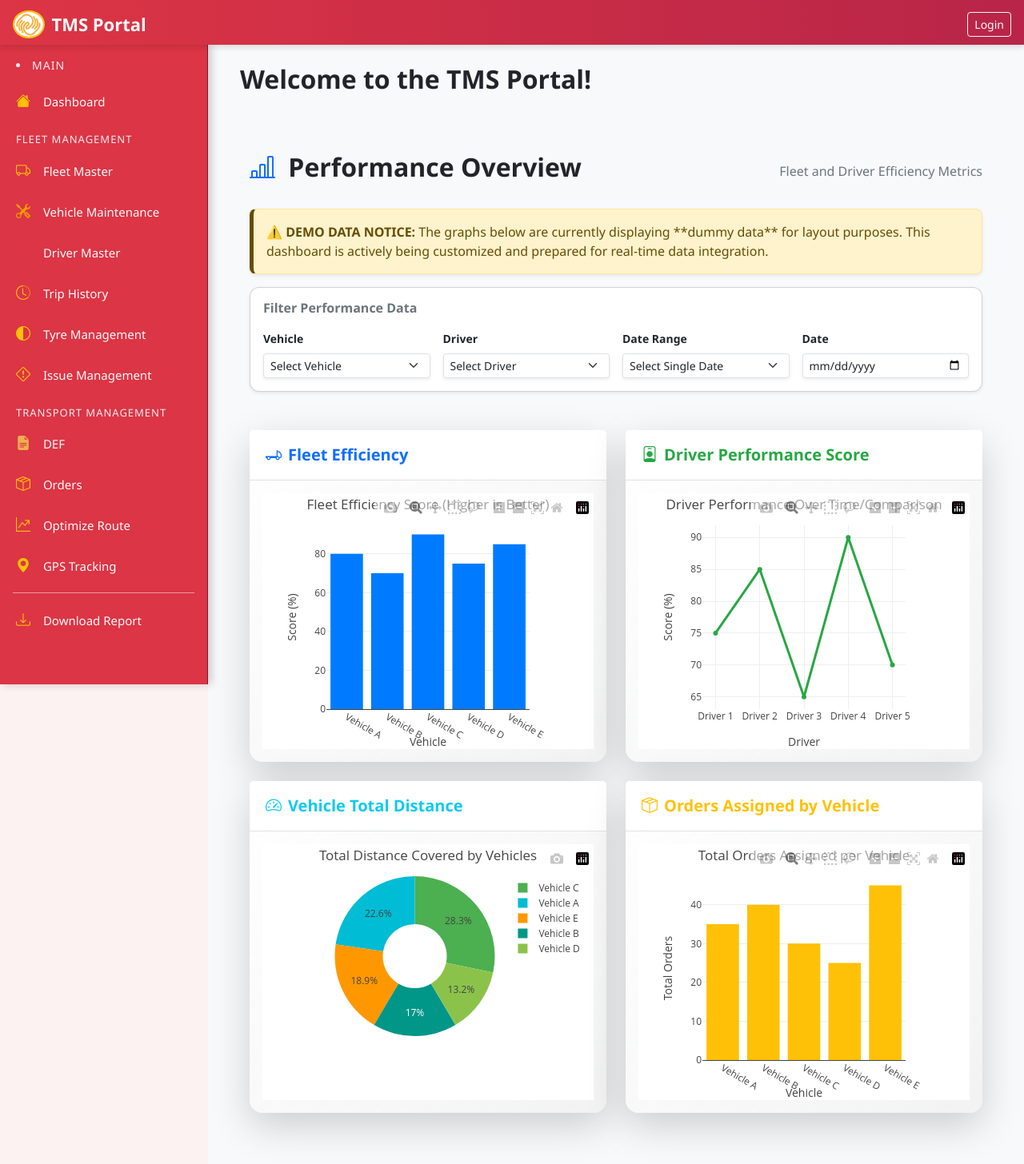
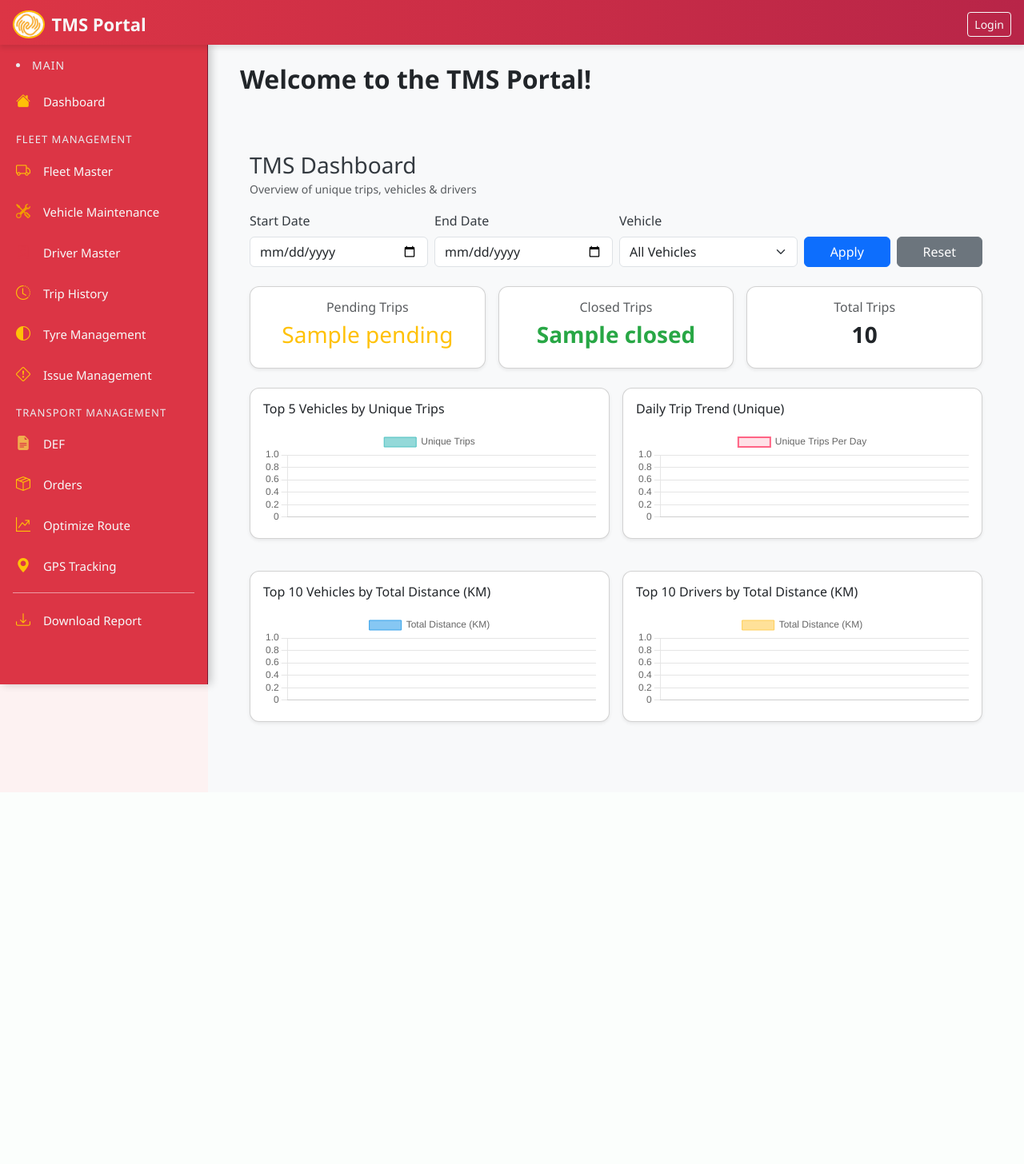
Before and after one commit to ashish86git/ashi-tms, a Flask app: template templates/dashboard.html in a window 1280 px wide. Shown: the whole page at 80% size. After the commit the page ends 905 px from the top, so only its background shows below. Run offline with Flask 3, Linux system fonts and the light colour scheme; the template is opened without the code that fills it: most values are stand-ins (such as "Sample title", 1, 10 or a date in 2020); some libraries are stand-ins or nearby versions.

Commit message:
Add files via upload

```diff
--- a/templates/dashboard.html
+++ b/templates/dashboard.html
@@ -1,193 +1,199 @@
-{% extends 'layout.html' %}
+{% extends "layout.html" %}
+{% block content %}
 
-{% block content %}
-<div class="container-fluid py-4">
+<div class="container py-4">
 
-    <div class="d-flex justify-content-between align-items-center mb-4 flex-wrap gap-3">
-        <h2 class="fw-bolder text-dark"><i class="bi bi-bar-chart-line me-2 text-primary"></i> Performance Overview</h2>
-        <p class="text-secondary mb-0 fw-medium">Fleet and Driver Efficiency Metrics</p>
+    <!-- Header -->
+    <div class="d-flex justify-content-between align-items-center mb-3">
+        <div>
+            <h3 class="m-0">TMS Dashboard</h3>
+            <small class="text-muted">Overview of unique trips, vehicles & drivers</small>
+        </div>
     </div>
 
-    <div class="alert alert-warning alert-dismissible fade show shadow-sm" role="alert">
-        <strong>⚠️ DEMO DATA NOTICE:</strong> The graphs below are currently displaying **dummy data** for layout purposes. This dashboard is actively being customized and prepared for real-time data integration.
-    </div>
+    <!-- Filters -->
+    <form method="get" action="{{ url_for('dashboard') }}">
+        <div class="row g-2 mb-4">
 
-    <div class="card p-3 mb-5 shadow-sm">
-        <h6 class="card-title fw-bold text-secondary mb-3">Filter Performance Data</h6>
-        <div class="row g-3">
-            <div class="col-md-3 col-sm-6">
-                <label for="vehicleFilter" class="form-label small fw-bold">Vehicle</label>
-                <select id="vehicleFilter" class="form-select form-select-sm shadow-sm" aria-label="Select Vehicle">
-                    <option value="">Select Vehicle</option>
-                    {% for vehicle in vehicles %}
-                        <option value="{{ vehicle.id }}">{{ vehicle.name }}</option>
+            <div class="col-md-3">
+                <label class="form-label">Start Date</label>
+                <input type="date" name="start_date" value="{{ start_date }}" class="form-control">
+            </div>
+
+            <div class="col-md-3">
+                <label class="form-label">End Date</label>
+                <input type="date" name="end_date" value="{{ end_date }}" class="form-control">
+            </div>
+
+            <div class="col-md-3">
+                <label class="form-label">Vehicle</label>
+                <select name="vehicle" class="form-select">
+                    <option value="">All Vehicles</option>
+                    {% for v in vehicles %}
+                        <option value="{{ v[0] }}" {% if vehicle_filter == v[0] %}selected{% endif %}>{{ v[0] }}</option>
                     {% endfor %}
                 </select>
             </div>
-            <div class="col-md-3 col-sm-6">
-                <label for="driverFilter" class="form-label small fw-bold">Driver</label>
-                <select id="driverFilter" class="form-select form-select-sm shadow-sm" aria-label="Select Driver">
-                    <option value="">Select Driver</option>
-                    {% for driver in drivers %}
-                        <option value="{{ driver.id }}">{{ driver.name }}</option>
-                    {% endfor %}
-                </select>
+
+            <div class="col-md-3 d-flex align-items-end">
+                <button class="btn btn-primary w-50 me-2">Apply</button>
+                <a href="{{ url_for('dashboard') }}" class="btn btn-secondary w-50">Reset</a>
             </div>
-            <div class="col-md-3 col-sm-6">
-                <label for="dateFilter" class="form-label small fw-bold">Date Range</label>
-                <select id="dateFilter" class="form-select form-select-sm shadow-sm" aria-label="Select Date Filter">
-                    <option value="single_date">Select Single Date</option>
-                    <option value="week">This Week</option>
-                    <option value="month">This Month</option>
-                </select>
+
+        </div>
+    </form>
+
+    <!-- Summary Cards -->
+    <div class="row g-3 mb-4">
+        <div class="col-md-4">
+            <div class="card shadow-sm p-3 text-center">
+                <h6 class="text-muted">Pending Trips</h6>
+                <h3 class="text-warning">{{ pending }}</h3>
             </div>
-            <div class="col-md-3 col-sm-6" id="singleDatePickerContainer">
-                <label for="singleDate" class="form-label small fw-bold">Date</label>
-                <input type="date" id="singleDate" class="form-control form-control-sm shadow-sm" aria-label="Select Date">
+        </div>
+
+        <div class="col-md-4">
+            <div class="card shadow-sm p-3 text-center">
+                <h6 class="text-muted">Closed Trips</h6>
+                <h3 class="text-success">{{ closed }}</h3>
+            </div>
+        </div>
+
+        <div class="col-md-4">
+            <div class="card shadow-sm p-3 text-center">
+                <h6 class="text-muted">Total Trips</h6>
+                <h3 class="fw-bold">{{ pending + closed }}</h3>
             </div>
         </div>
     </div>
-    <div class="row g-4">
 
-        <div class="col-lg-6">
-            <div class="card glass-effect shadow-lg h-100 border-0">
-                <div class="card-header bg-white border-bottom fw-bolder text-primary fs-5 d-flex align-items-center">
-                    <i class="bi bi-truck-flatbed me-2"></i> Fleet Efficiency
-                </div>
-                <div class="card-body p-3">
-                    <div id="fleet-performance-graph" style="height: 320px; width: 100%;"></div>
-                </div>
+    <!-- Charts -->
+    <div class="row g-3">
+
+        <!-- Top 5 Vehicles by Unique Trips -->
+        <div class="col-md-6">
+            <div class="card shadow-sm p-3 mb-4">
+                <h6 class="mb-3">Top 5 Vehicles by Unique Trips</h6>
+                <canvas id="vehicleChart" height="120"></canvas>
             </div>
         </div>
 
-        <div class="col-lg-6">
-            <div class="card glass-effect shadow-lg h-100 border-0">
-                <div class="card-header bg-white border-bottom fw-bolder text-success fs-5 d-flex align-items-center">
-                    <i class="bi bi-person-badge me-2"></i> Driver Performance Score
-                </div>
-                <div class="card-body p-3">
-                    <div id="driver-performance-graph" style="height: 320px; width: 100%;"></div>
-                </div>
+        <!-- Daily Trip Trend -->
+        <div class="col-md-6">
+            <div class="card shadow-sm p-3 mb-4">
+                <h6 class="mb-3">Daily Trip Trend (Unique)</h6>
+                <canvas id="trendChart" height="120"></canvas>
             </div>
         </div>
 
-        <div class="col-lg-6">
-            <div class="card glass-effect shadow-lg h-100 border-0">
-                <div class="card-header bg-white border-bottom fw-bolder text-info fs-5 d-flex align-items-center">
-                    <i class="bi bi-speedometer2 me-2"></i> Vehicle Total Distance
-                </div>
-                <div class="card-body p-3">
-                    <div id="vehicle-distance-graph" style="height: 320px; width: 100%;"></div>
-                </div>
+        <!-- Top 10 Vehicles by Total Distance -->
+        <div class="col-md-6">
+            <div class="card shadow-sm p-3 mb-4">
+                <h6 class="mb-3">Top 10 Vehicles by Total Distance (KM)</h6>
+                <canvas id="distanceChart" height="120"></canvas>
             </div>
         </div>
 
-        <div class="col-lg-6">
-            <div class="card glass-effect shadow-lg h-100 border-0">
-                <div class="card-header bg-white border-bottom fw-bolder text-warning fs-5 d-flex align-items-center">
-                    <i class="bi bi-box-seam me-2"></i> Orders Assigned by Vehicle
-                </div>
-                <div class="card-body p-3">
-                    <div id="vehicles-orders-graph" style="height: 320px; width: 100%;"></div>
-                </div>
+        <!-- Top 10 Drivers by Total Distance -->
+        <div class="col-md-6">
+            <div class="card shadow-sm p-3 mb-4">
+                <h6 class="mb-3">Top 10 Drivers by Total Distance (KM)</h6>
+                <canvas id="driverChart" height="120"></canvas>
             </div>
         </div>
+
     </div>
+
 </div>
 
-<script src="https://cdn.plot.ly/plotly-latest.min.js"></script>
-<script src="https://cdn.jsdelivr.net/npm/flatpickr"></script>
+<!-- Chart.js -->
+<script src="https://cdn.jsdelivr.net/npm/chart.js"></script>
 <script>
-    // --- Plotly Graph Generation (Dummy Data) ---
-    // Fleet Performance (Bar Chart)
-    Plotly.newPlot('fleet-performance-graph', [{
-        x: ['Vehicle A', 'Vehicle B', 'Vehicle C', 'Vehicle D', 'Vehicle E'],
-        y: [80, 70, 90, 75, 85],
-        name: 'Efficiency Score',
+    // -------------------------
+    // Vehicle Trip Count Chart (Top 5 Vehicles)
+    // -------------------------
+    const vehicleLabels = {{ vehicle_labels | tojson }};
+    const vehicleValues = {{ vehicle_values | tojson }};
+
+    new Chart(document.getElementById('vehicleChart'), {
         type: 'bar',
-        marker: { color: '#007bff' }
-    }], { title: 'Fleet Efficiency Score (Higher is Better)', margin: { t: 40, b: 50 }, xaxis: {title: 'Vehicle'}, yaxis: {title: 'Score (%)'} });
-
-    // Driver Performance (Line Chart)
-    Plotly.newPlot('driver-performance-graph', [{
-        x: ['Driver 1', 'Driver 2', 'Driver 3', 'Driver 4', 'Driver 5'],
-        y: [75, 85, 65, 90, 70],
-        name: 'Performance Score',
-        type: 'scatter',
-        mode: 'lines+markers',
-        line: { color: '#28a745', width: 3 }
-    }], { title: 'Driver Performance Over Time/Comparison', margin: { t: 40, b: 50 }, xaxis: {title: 'Driver'}, yaxis: {title: 'Score (%)'} });
-
-    // Vehicle Total Distance (Pie Chart)
-    Plotly.newPlot('vehicle-distance-graph', [{
-        labels: ['Vehicle A', 'Vehicle B', 'Vehicle C', 'Vehicle D', 'Vehicle E'],
-        values: [1200, 900, 1500, 700, 1000],
-        type: 'pie',
-        hole: .4, // Donut Chart for better look
-        marker: { colors: ['#00bcd4', '#009688', '#4caf50', '#8bc34a', '#ff9800'] }
-    }], { title: 'Total Distance Covered by Vehicles', margin: { t: 40 } });
-
-    // Vehicles vs Total Orders Assigned (Bar Chart)
-    Plotly.newPlot('vehicles-orders-graph', [{
-        x: ['Vehicle A', 'Vehicle B', 'Vehicle C', 'Vehicle D', 'Vehicle E'],
-        y: [35, 40, 30, 25, 45],
-        name: 'Orders Assigned',
-        type: 'bar',
-        marker: { color: '#ffc107' }
-    }], { title: 'Total Orders Assigned per Vehicle', margin: { t: 40, b: 50 }, xaxis: {title: 'Vehicle'}, yaxis: {title: 'Total Orders'} });
-
-
-    // --- Filter UI Logic (Existing Logic Maintained) ---
-    const dateFilter = document.getElementById('dateFilter');
-    const singleDatePickerContainer = document.getElementById('singleDatePickerContainer');
-    const singleDateInput = document.getElementById('singleDate');
-
-    // Initial check on load
-    if (dateFilter.value === 'single_date') {
-        singleDatePickerContainer.style.display = 'block';
-    } else {
-        singleDatePickerContainer.style.display = 'none';
-    }
-
-    dateFilter.addEventListener('change', function () {
-        const show = this.value === 'single_date';
-        singleDatePickerContainer.style.display = show ? 'block' : 'none';
-
-        // Optional: Clear date input when switching away from single_date
-        if (!show) {
-            singleDateInput.value = '';
-        }
+        data: {
+            labels: vehicleLabels,
+            datasets: [{
+                label: "Unique Trips",
+                data: vehicleValues,
+                backgroundColor: 'rgba(75, 192, 192, 0.6)',
+                borderColor: 'rgba(75, 192, 192, 1)',
+                borderWidth: 1
+            }]
+        },
+        options: { scales: { y: { beginAtZero: true } } }
     });
 
-    // flatpickr initialization commented out/removed as per standard practice when not fully implementing date logic
-    // flatpickr("#singleDate", { dateFormat: "Y-m-d", minDate: "today" });
+    // -------------------------
+    // Daily Trip Trend Chart
+    // -------------------------
+    const trendLabels = {{ trend_labels | tojson }};
+    const trendValues = {{ trend_values | tojson }};
+
+    new Chart(document.getElementById('trendChart'), {
+        type: 'line',
+        data: {
+            labels: trendLabels,
+            datasets: [{
+                label: "Unique Trips Per Day",
+                data: trendValues,
+                borderColor: 'rgba(255, 99, 132, 1)',
+                backgroundColor: 'rgba(255, 99, 132, 0.2)',
+                tension: 0.3,
+                fill: true,
+                borderWidth: 2
+            }]
+        },
+        options: { scales: { y: { beginAtZero: true } } }
+    });
+
+    // -------------------------
+    // Vehicle Total Distance Chart (Top 10)
+    // -------------------------
+    const distanceLabels = {{ distance_labels | tojson }};
+    const distanceValues = {{ distance_values | tojson }};
+
+    new Chart(document.getElementById('distanceChart'), {
+        type: 'bar',
+        data: {
+            labels: distanceLabels,
+            datasets: [{
+                label: 'Total Distance (KM)',
+                data: distanceValues,
+                backgroundColor: 'rgba(54, 162, 235, 0.6)',
+                borderColor: 'rgba(54, 162, 235, 1)',
+                borderWidth: 1
+            }]
+        },
+        options: { scales: { y: { beginAtZero: true } } }
+    });
+
+    // -------------------------
+    // Driver Total Distance Chart (Top 10)
+    // -------------------------
+    const driverLabels = {{ driver_labels | tojson }};
+    const driverValues = {{ driver_values | tojson }};
+
+    new Chart(document.getElementById('driverChart'), {
+        type: 'bar',
+        data: {
+            labels: driverLabels,
+            datasets: [{
+                label: 'Total Distance (KM)',
+                data: driverValues,
+                backgroundColor: 'rgba(255, 206, 86, 0.6)',
+                borderColor: 'rgba(255, 206, 86, 1)',
+                borderWidth: 1
+            }]
+        },
+        options: { scales: { y: { beginAtZero: true } } }
+    });
 </script>
 
-<style>
-    /* Custom glass effect for cards */
-    .glass-effect {
-        /* Adjusted gradient and added shadow for better effect */
-        background: linear-gradient(135deg, rgba(255, 255, 255, 0.95), rgba(241, 241, 241, 0.85));
-        backdrop-filter: blur(10px);
-        border-radius: 16px;
-        transition: transform 0.3s ease, box-shadow 0.3s ease;
-    }
-
-    .glass-effect:hover {
-        transform: translateY(-5px);
-        box-shadow: 0 15px 35px rgba(0, 0, 0, 0.15); /* Stronger shadow on hover */
-    }
-
-    /* Adjusting card-header style for better look */
-    .card-header {
-        background-color: #ffffff !important;
-        border-bottom: 1px solid #dee2e6;
-        padding: 1rem 1.25rem;
-    }
-
-    /* Small form select adjustment */
-    .form-select-sm, .form-control-sm {
-        height: calc(1.5em + 0.5rem + 2px);
-    }
-</style>
 {% endblock %}
```
